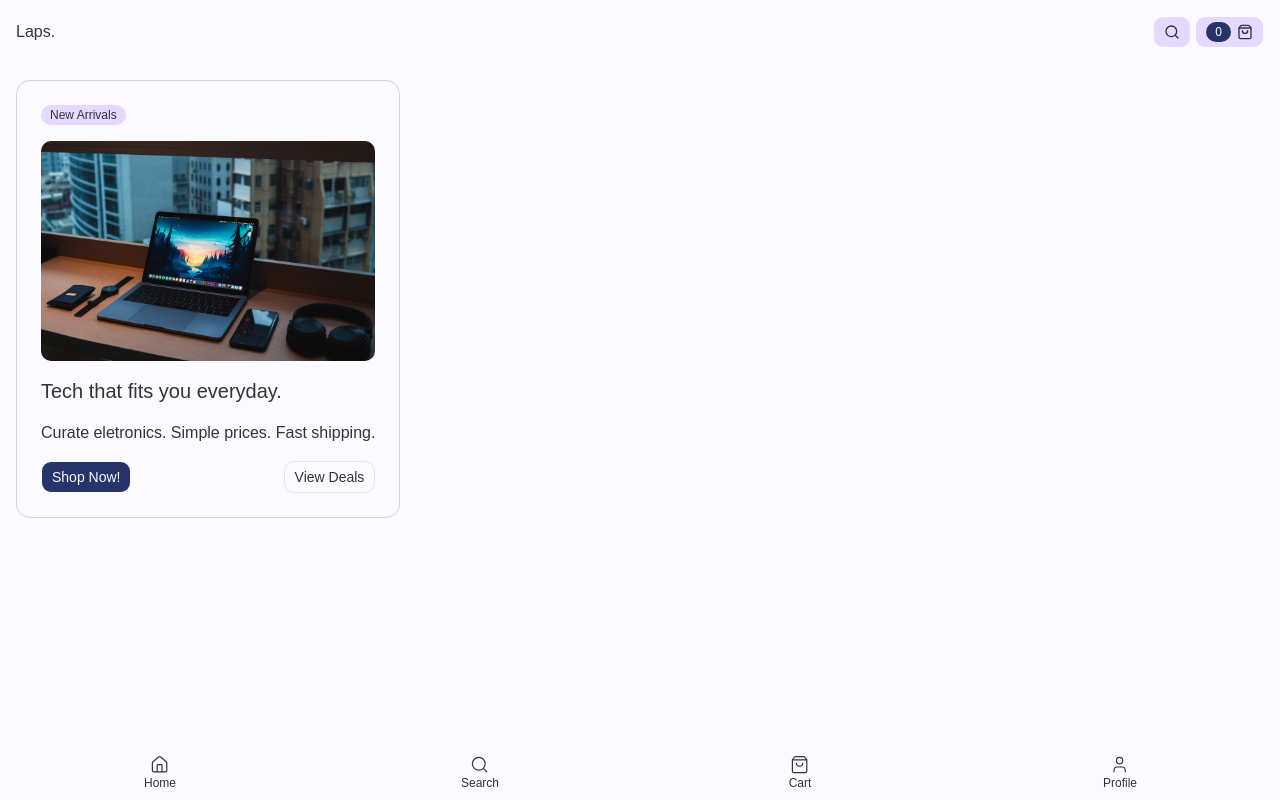
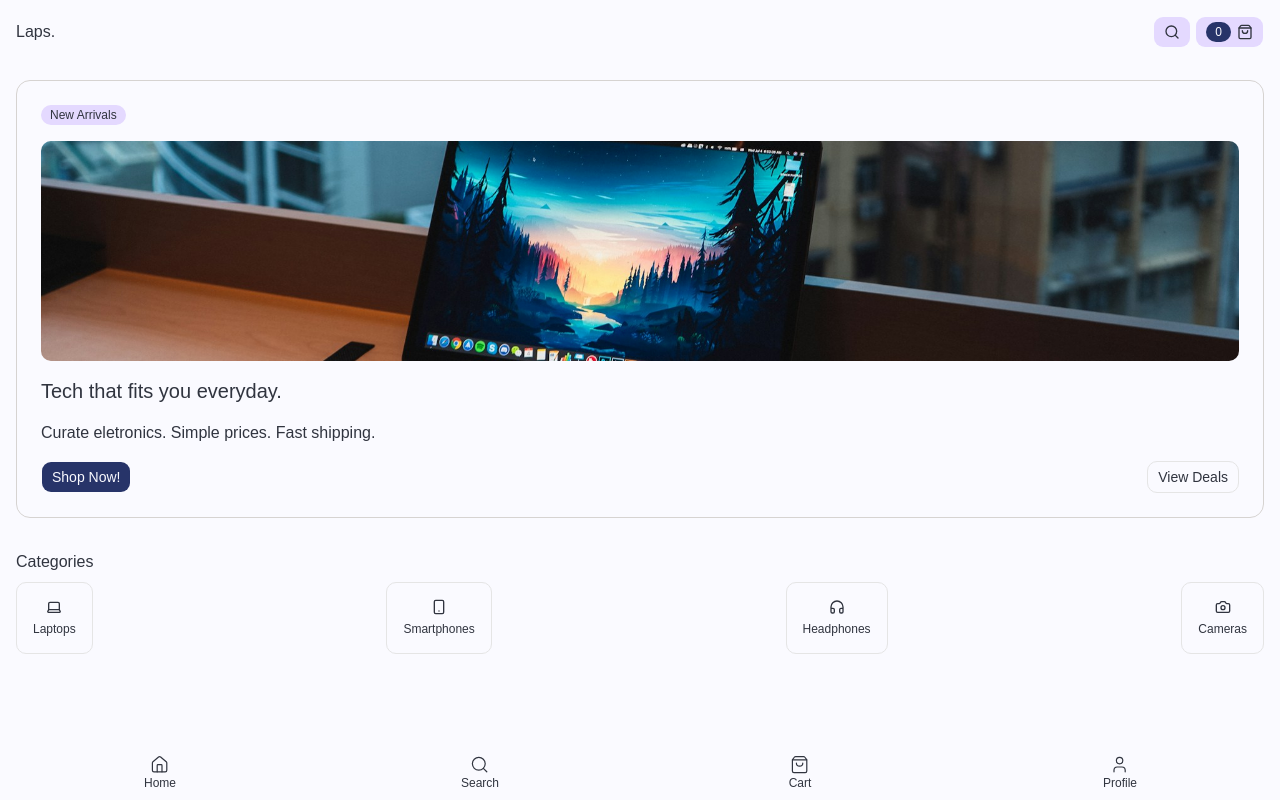
Before and after one commit to eustaquiogalano/shopping-cart-odin, a React (Vite) app: page / in a window 1280 px wide. Built offline with nearby package versions, Linux system fonts and the light colour scheme; no server answers.

Commit message:
feat(Home): Add Category section

```diff
--- a/src/Pages/Home/Home.jsx
+++ b/src/Pages/Home/Home.jsx
@@ -2,8 +2,20 @@ import { Link } from "react-router";
 import styles from "./Home.module.css";
 import { Badge } from "@/components/ui/badge";
 import { Button } from "@/components/ui/button";
+import { Smartphone, Laptop, Headphones, Camera } from "lucide-react";
 
 import heroImg from "../../assets/hero.jpg";
+
+const categories = [
+  { name: "Laptops", link: "/categories/laptops", iconName: Laptop },
+  {
+    name: "Smartphones",
+    link: "/categories/smartphones",
+    iconName: Smartphone,
+  },
+  { name: "Headphones", link: "/categories/headphones", iconName: Headphones },
+  { name: "Cameras", link: "/categories/cameras", iconName: Camera },
+];
 
 export default function Home() {
   return (
@@ -26,6 +38,28 @@ export default function Home() {
           <Button variant="outline">View Deals</Button>
         </div>
       </section>
+
+      {/* Category Section */}
+      <section className="flex flex-col h-fit gap-[.5rem] w- full">
+        <h3>Categories</h3>
+        <div className="flex gap-[.5rem] justify-between ">
+          {categories.map((category) => (
+            <Link
+              className="flex flex-col h-fit "
+              key={category.name}
+              to={category.link}
+            >
+              <Button
+                className="flex flex-col h-fit p-[1rem] text-xs "
+                variant="outline"
+              >
+                <category.iconName className="w-6 h-6" />
+                {category.name}
+              </Button>
+            </Link>
+          ))}
+        </div>
+      </section>
     </main>
   );
 }
--- a/src/Pages/Home/Home.module.css
+++ b/src/Pages/Home/Home.module.css
@@ -2,6 +2,8 @@
   padding: 1rem;
   flex: 1;
   display: flex;
+  gap: 2rem;
+  flex-direction: column;
 }
 
 .button {
```
